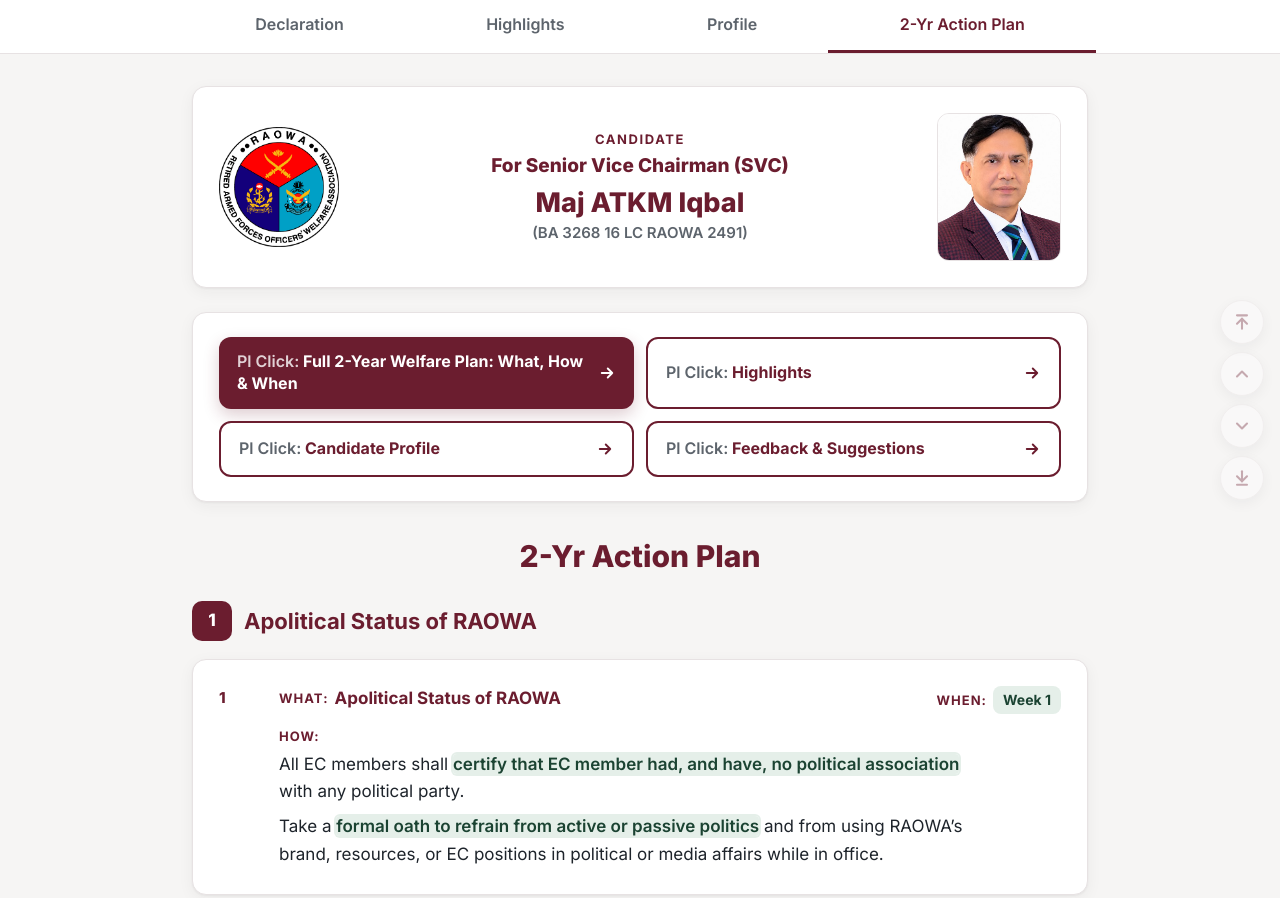
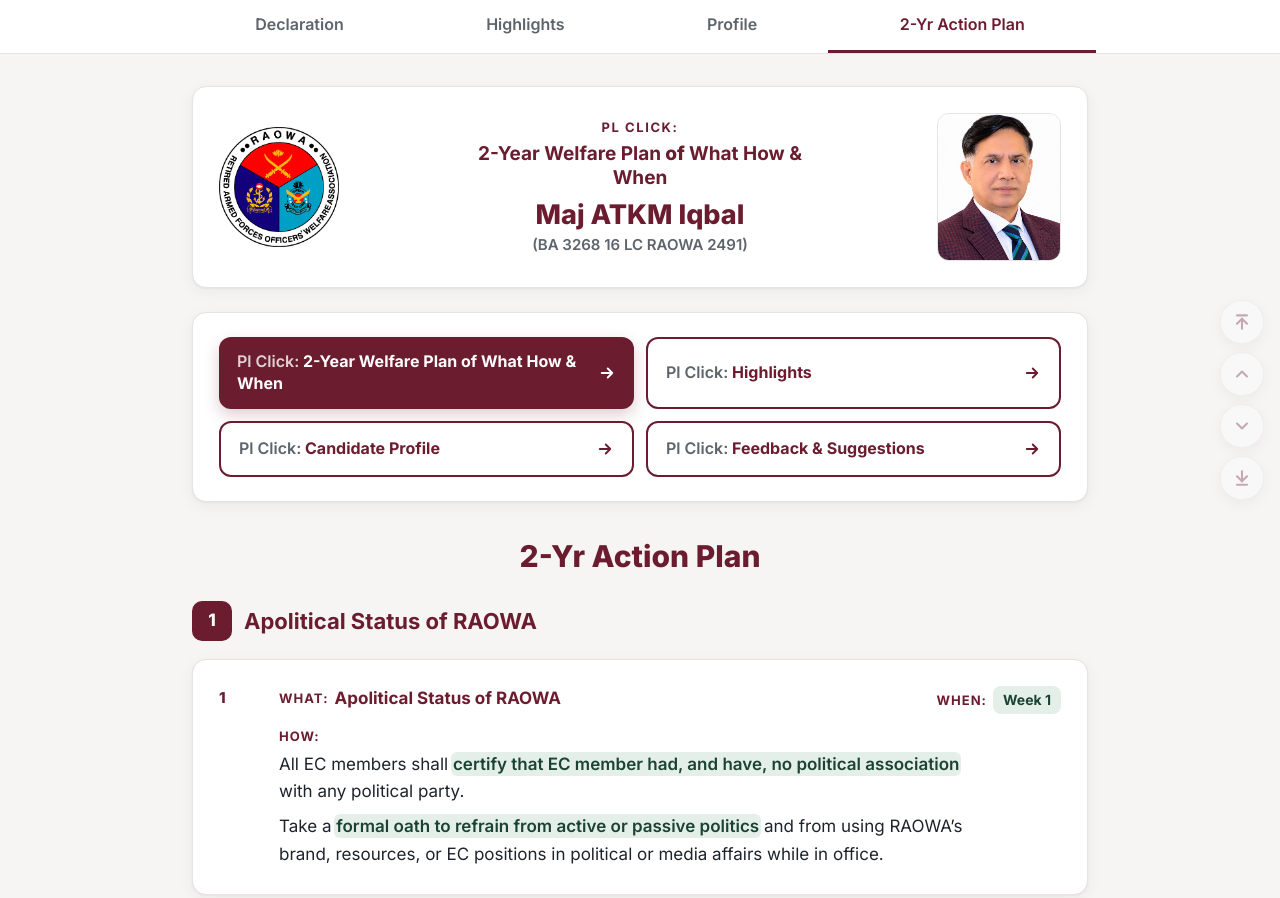
Before and after one commit to nipunmitra36/majoriqbal, a plain HTML site: page index.html in a window 1280 px wide. Shown: the top 898 px of the page. Drawn offline with Linux system fonts and the light colour scheme.

Commit message:
fix bangla

```diff
--- a/index.html
+++ b/index.html
@@ -6,7 +6,7 @@
 <meta http-equiv="Pragma" content="no-cache">
 <meta http-equiv="Expires" content="0">
 <meta name="viewport" content="width=device-width, initial-scale=1">
-<title>প্রার্থিতা ঘোষণা — সিনিয়র ভাইস চেয়ারম্যান (এসভিসি) | মেজর এটিকেএম ইকবাল (অব:)</title>
+<title>Pl Click: 2-Year Welfare Plan of What How &amp; When | Maj ATKM Iqbal (Retd.)</title>
 <meta name="description" content="শ্রদ্ধেয় রাওয়া মেম্বারবৃন্দ, আসসালামু আলাইকুম। অত্যন্ত বিনয়ের সাথে এসভিসি পদে প্রার্থিতা ঘোষণা করছি। আপনাদের পরামর্শ ও সহযোগিতা একান্ত কাম্য।">
 <meta name="author" content="Maj ATKM Iqbal">
 <meta name="robots" content="index, follow, max-image-preview:large">
@@ -14,10 +14,10 @@
 
 <!-- Social sharing (WhatsApp, Facebook, Telegram, LinkedIn, X/Twitter) -->
 <meta property="og:type" content="website">
-<meta property="og:site_name" content="প্রার্থিতা ঘোষণা — সিনিয়র ভাইস চেয়ারম্যান (এসভিসি) | মেজর এটিকেএম ইকবাল (অব:)">
+<meta property="og:site_name" content="Pl Click: 2-Year Welfare Plan of What How &amp; When | Maj ATKM Iqbal (Retd.)">
 <meta property="og:locale" content="bn_BD">
 <meta property="og:locale:alternate" content="en_US">
-<meta property="og:title" content="প্রার্থিতা ঘোষণা — সিনিয়র ভাইস চেয়ারম্যান (এসভিসি)">
+<meta property="og:title" content="Pl Click: 2-Year Welfare Plan of What How &amp; When">
 <meta property="og:description" content="শ্রদ্ধেয় রাওয়া মেম্বারবৃন্দ, আসসালামু আলাইকুম। অত্যন্ত বিনয়ের সাথে এসভিসি পদে প্রার্থিতা ঘোষণা করছি। আপনাদের পরামর্শ ও সহযোগিতা একান্ত কাম্য।">
 <link rel="canonical" href="https://majoriqbal.netlify.app/">
 <meta property="og:url" content="https://majoriqbal.netlify.app/">
@@ -26,12 +26,12 @@
 <meta property="og:image:type" content="image/jpeg">
 <meta property="og:image:width" content="1200">
 <meta property="og:image:height" content="630">
-<meta property="og:image:alt" content="প্রার্থিতা ঘোষণা — সিনিয়র ভাইস চেয়ারম্যান (এসভিসি) | মেজর এটিকেএম ইকবাল (অব:)">
+<meta property="og:image:alt" content="Pl Click: 2-Year Welfare Plan of What How &amp; When | Maj ATKM Iqbal (Retd.)">
 <meta name="twitter:card" content="summary_large_image">
-<meta name="twitter:title" content="প্রার্থিতা ঘোষণা — সিনিয়র ভাইস চেয়ারম্যান (এসভিসি)">
+<meta name="twitter:title" content="Pl Click: 2-Year Welfare Plan of What How &amp; When">
 <meta name="twitter:description" content="শ্রদ্ধেয় রাওয়া মেম্বারবৃন্দ, আসসালামু আলাইকুম। অত্যন্ত বিনয়ের সাথে এসভিসি পদে প্রার্থিতা ঘোষণা করছি। আপনাদের পরামর্শ ও সহযোগিতা একান্ত কাম্য।">
 <meta name="twitter:image" content="https://majoriqbal.netlify.app/og-share-bn.jpg?v=202611241243">
-<meta name="twitter:image:alt" content="প্রার্থিতা ঘোষণা — সিনিয়র ভাইস চেয়ারম্যান (এসভিসি), মেজর এটিকেএম ইকবাল (অব:), রাওয়া">
+<meta name="twitter:image:alt" content="Pl Click: 2-Year Welfare Plan of What How &amp; When | Maj ATKM Iqbal (Retd.), RAOWA">
 
 <!-- Icons (from the profile photo) -->
 <link rel="icon" href="favicon.ico?v=202611241243" sizes="any">
@@ -44,7 +44,7 @@
 {
   "@context": "https://schema.org",
   "@type": "ProfilePage",
-  "name": "প্রার্থিতা ঘোষণা — সিনিয়র ভাইস চেয়ারম্যান (এসভিসি) | মেজর এটিকেএম ইকবাল (অব:)",
+  "name": "Pl Click: 2-Year Welfare Plan of What How & When | Maj ATKM Iqbal (Retd.)",
   "description": "শ্রদ্ধেয় রাওয়া মেম্বারবৃন্দ, আসসালামু আলাইকুম। অত্যন্ত বিনয়ের সাথে এসভিসি পদে প্রার্থিতা ঘোষণা করছি। আপনাদের পরামর্শ ও সহযোগিতা একান্ত কাম্য।",
   "inLanguage": ["en", "bn"],
   "url": "https://majoriqbal.netlify.app/",
@@ -401,8 +401,8 @@
   <div class="card slide-head banner">
     <img class="slide-logo" src="Picture2.png?v=202611241243" width="120" height="120" alt="RAOWA — Retired Armed Forces Officers' Welfare Association logo">
     <div class="slide-title">
-      <p class="kicker" id="t-decl">Candidate</p>
-      <p class="pos">For Senior Vice Chairman (SVC)</p>
+      <p class="kicker" id="t-decl">Pl Click:</p>
+      <p class="pos"><b>2-Year Welfare Plan</b> of <b>What How &amp; When</b></p>
       <h1 class="who">Maj ATKM Iqbal</h1>
       <p class="ids">(BA 3268 16 LC RAOWA 2491)</p>
     </div>
@@ -413,7 +413,7 @@
   <nav class="card slide quick-links" aria-label="Quick links">
     <div class="declare">
       <div class="cta-list">
-        <a class="cta" href="#plan"><span><span class="pl">Pl Click:</span> Full 2-Year Welfare Plan: What, How &amp; When</span><svg viewBox="0 0 24 24" fill="none" stroke="currentColor" stroke-width="2.5" stroke-linecap="round" stroke-linejoin="round" aria-hidden="true"><path d="M5 12h14M13 6l6 6-6 6"/></svg></a>
+        <a class="cta" href="#plan"><span><span class="pl">Pl Click:</span> <b>2-Year Welfare Plan</b> of <b>What How &amp; When</b></span><svg viewBox="0 0 24 24" fill="none" stroke="currentColor" stroke-width="2.5" stroke-linecap="round" stroke-linejoin="round" aria-hidden="true"><path d="M5 12h14M13 6l6 6-6 6"/></svg></a>
         <a class="cta alt" href="#highlights"><span><span class="pl">Pl Click:</span> Highlights</span><svg viewBox="0 0 24 24" fill="none" stroke="currentColor" stroke-width="2.5" stroke-linecap="round" stroke-linejoin="round" aria-hidden="true"><path d="M5 12h14M13 6l6 6-6 6"/></svg></a>
         <a class="cta alt" href="#profile"><span><span class="pl">Pl Click:</span> Candidate Profile</span><svg viewBox="0 0 24 24" fill="none" stroke="currentColor" stroke-width="2.5" stroke-linecap="round" stroke-linejoin="round" aria-hidden="true"><path d="M5 12h14M13 6l6 6-6 6"/></svg></a>
         <a class="cta alt" href="#plan:item-8-2"><span><span class="pl">Pl Click:</span> Feedback &amp; Suggestions</span><svg viewBox="0 0 24 24" fill="none" stroke="currentColor" stroke-width="2.5" stroke-linecap="round" stroke-linejoin="round" aria-hidden="true"><path d="M5 12h14M13 6l6 6-6 6"/></svg></a>
```
